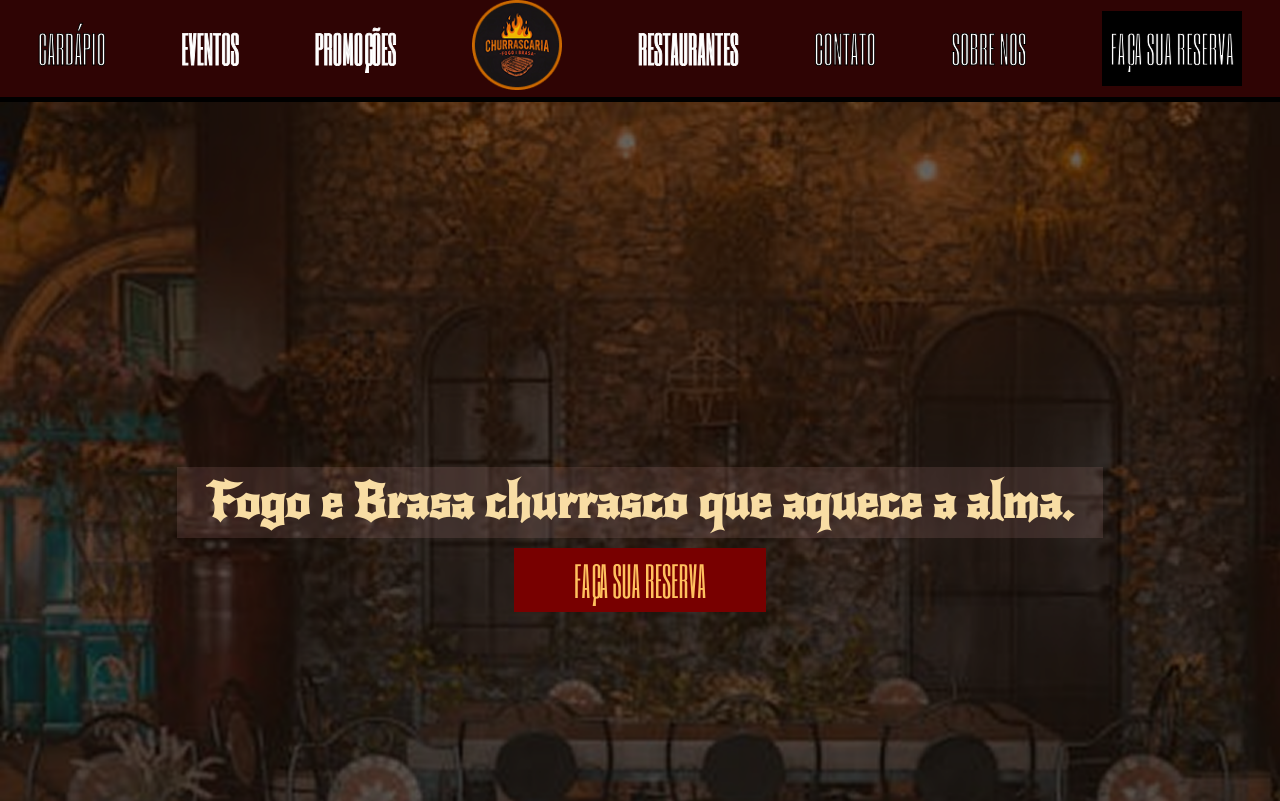
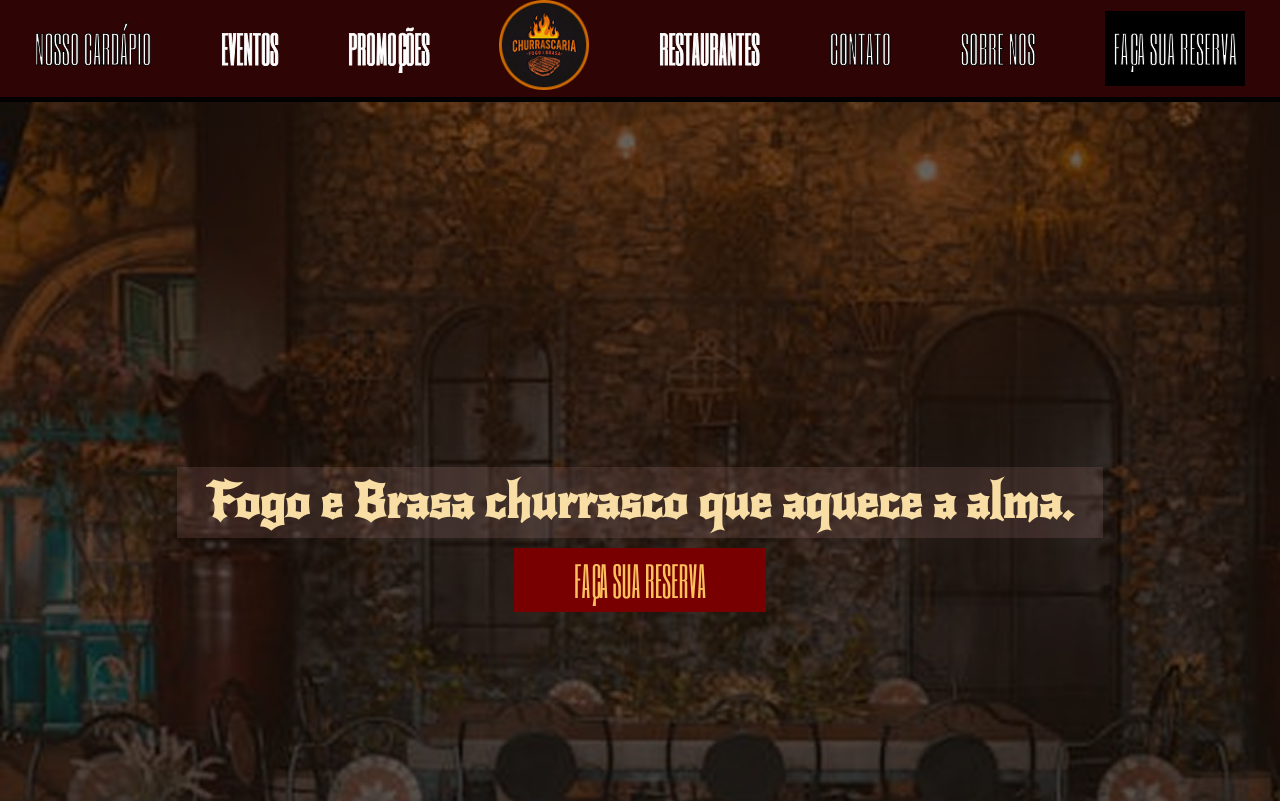
Before and after one commit to foxesy/site-pratico, a plain HTML site: page index.html in a window 1280 px wide. Shown: the top 801 px of the page. Drawn offline with Linux system fonts and the light colour scheme.

Commit message:
alterei o cardapio

```diff
--- a/index.html
+++ b/index.html
@@ -11,7 +11,7 @@
     <header>
         <section id="menu">
             <a href="cardapio.html">
-                <h3>CARDÁPIO</h3>
+                <h3>NOSSO CARDÁPIO</h3>
             </a>
             <a href="">
                 <h3>EVENTOS</h3>
```
